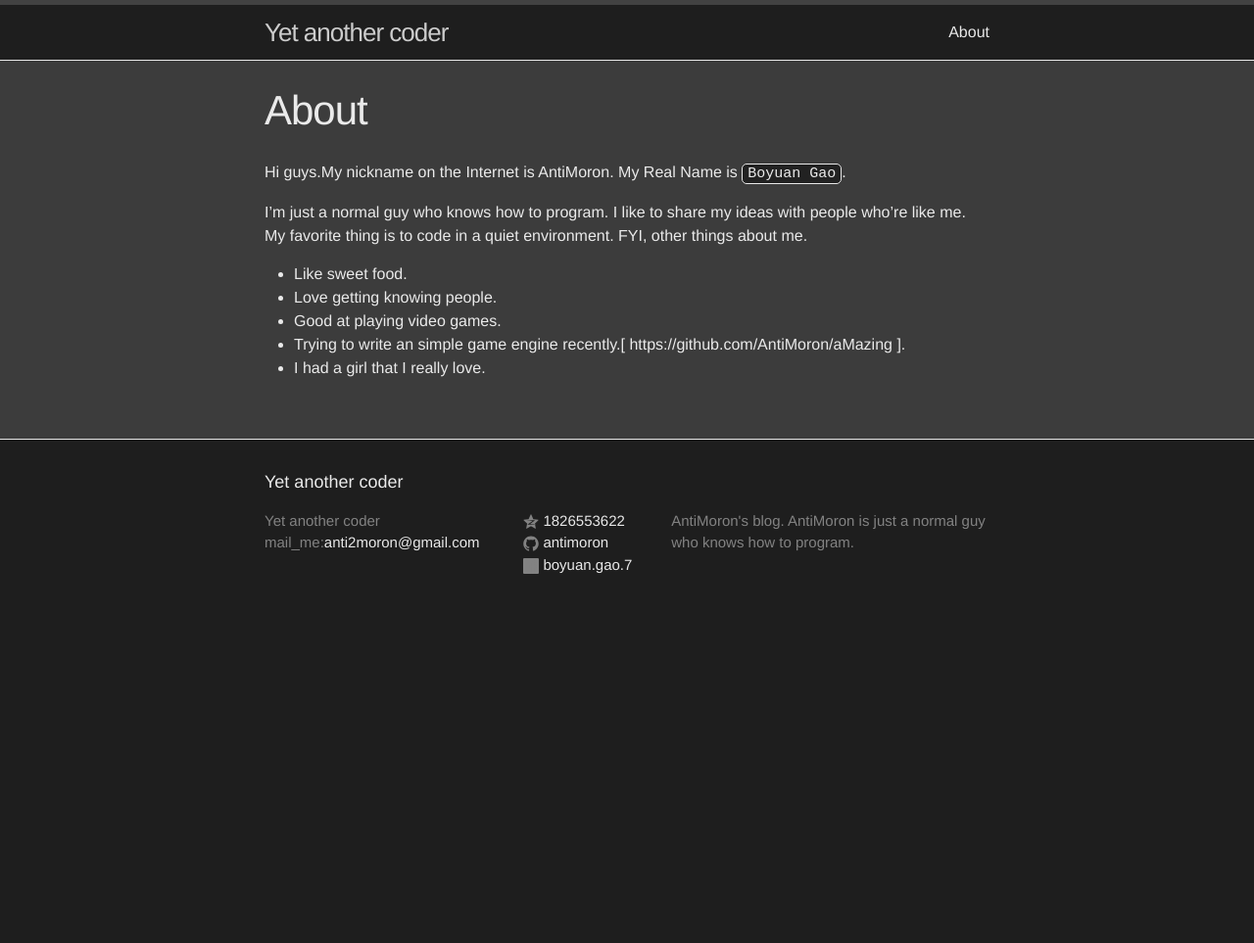
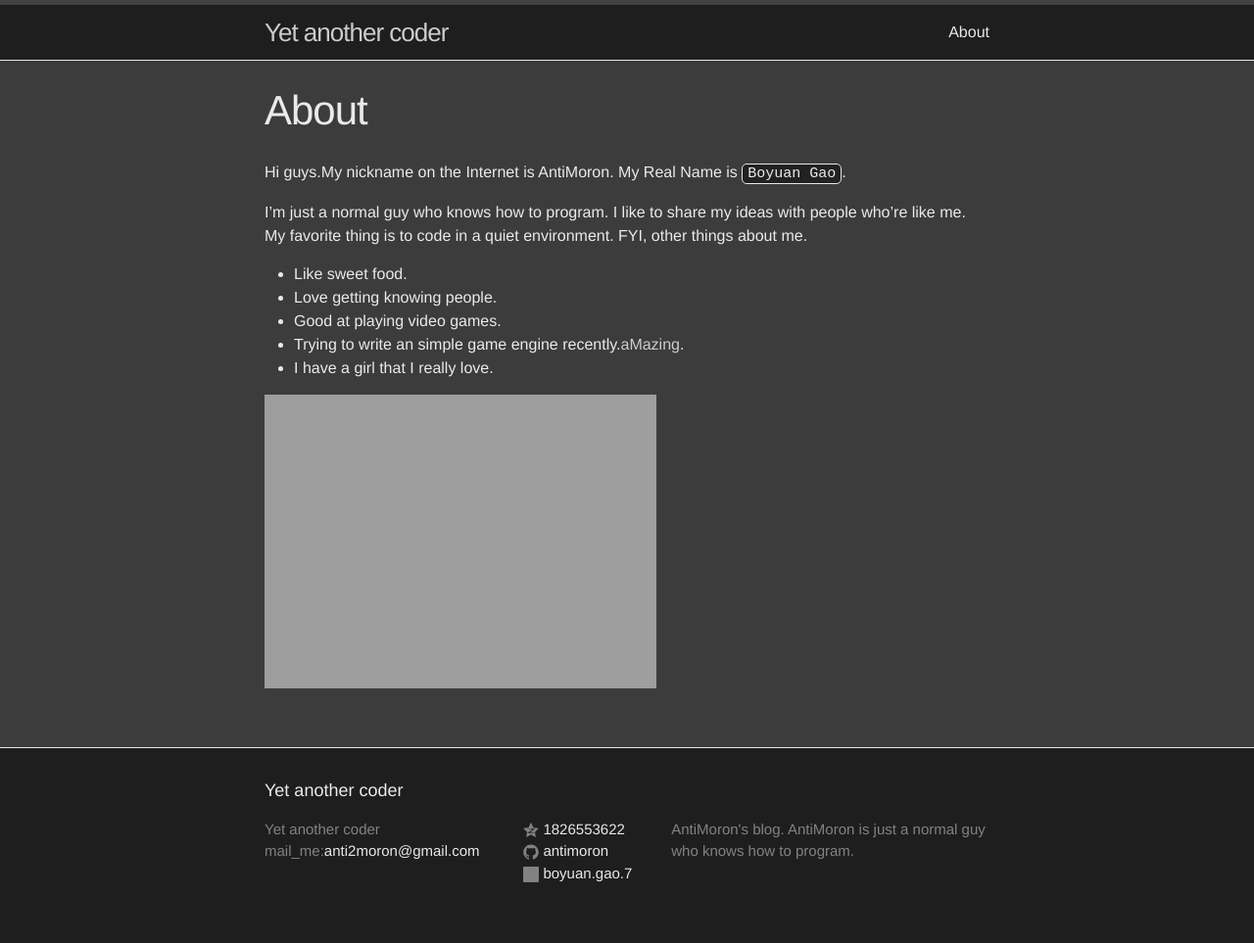
Before and after one commit to QAQMiao/antimoron.github.io, a Jekyll site: the page built from about.md, in a window 1280 px wide. Shown: the whole page at 98% size. Built offline with Jekyll 4.4.1, drawn with Linux system fonts in a browser that asks for light colours; before the commit the page ends 900 px from its top, so only the background shows below that.

Commit message:
update [about] page

```diff
--- a/about.md
+++ b/about.md
@@ -15,5 +15,7 @@ FYI, other things about me.
 - Like sweet food.
 - Love getting knowing people.
 - Good at playing video games.
-- Trying to write an simple game engine recently.[ https://github.com/AntiMoron/aMazing ].
-- I had a girl that I really love.
+- Trying to write an simple game engine recently.<a href="https://github.com/AntiMoron/aMazing">aMazing</a>.
+- I have a girl that I really love.
+
+![That's us!]({{site.url}}/assets/about/Us.jpg)
```
